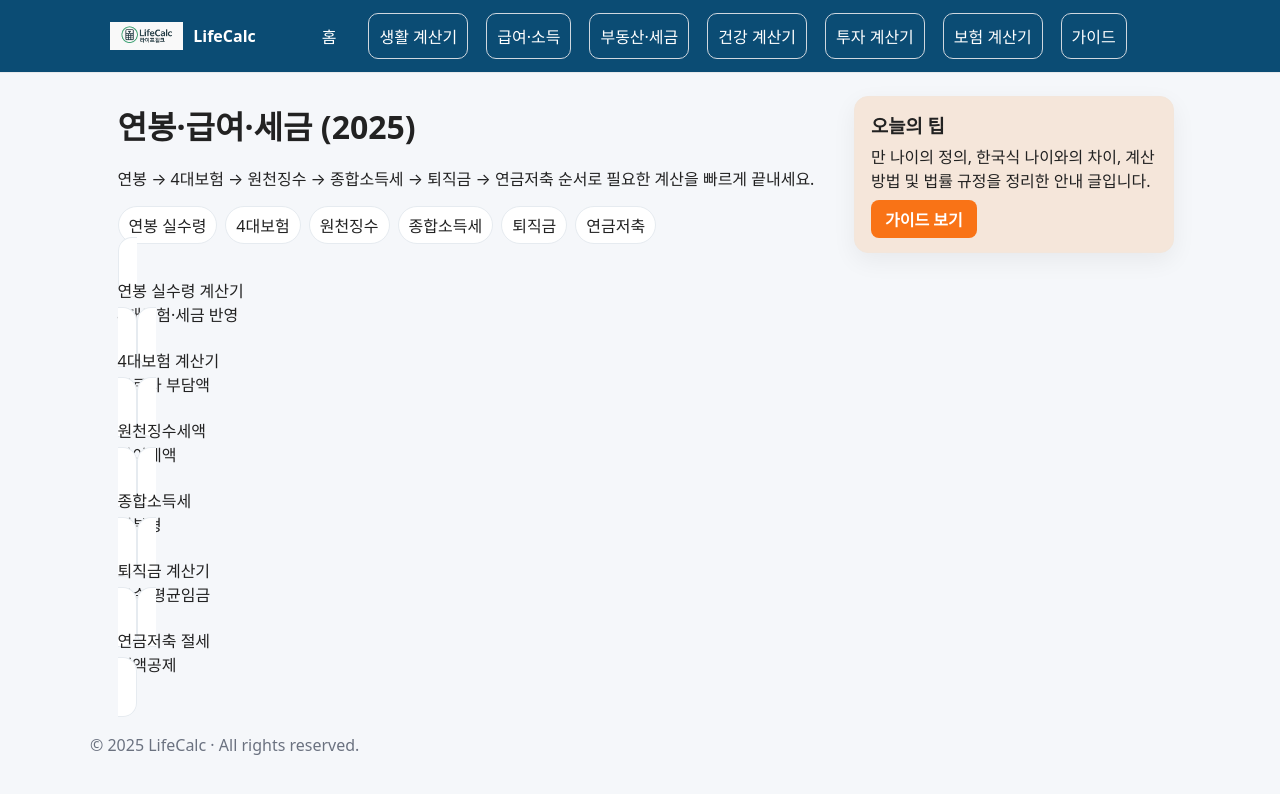
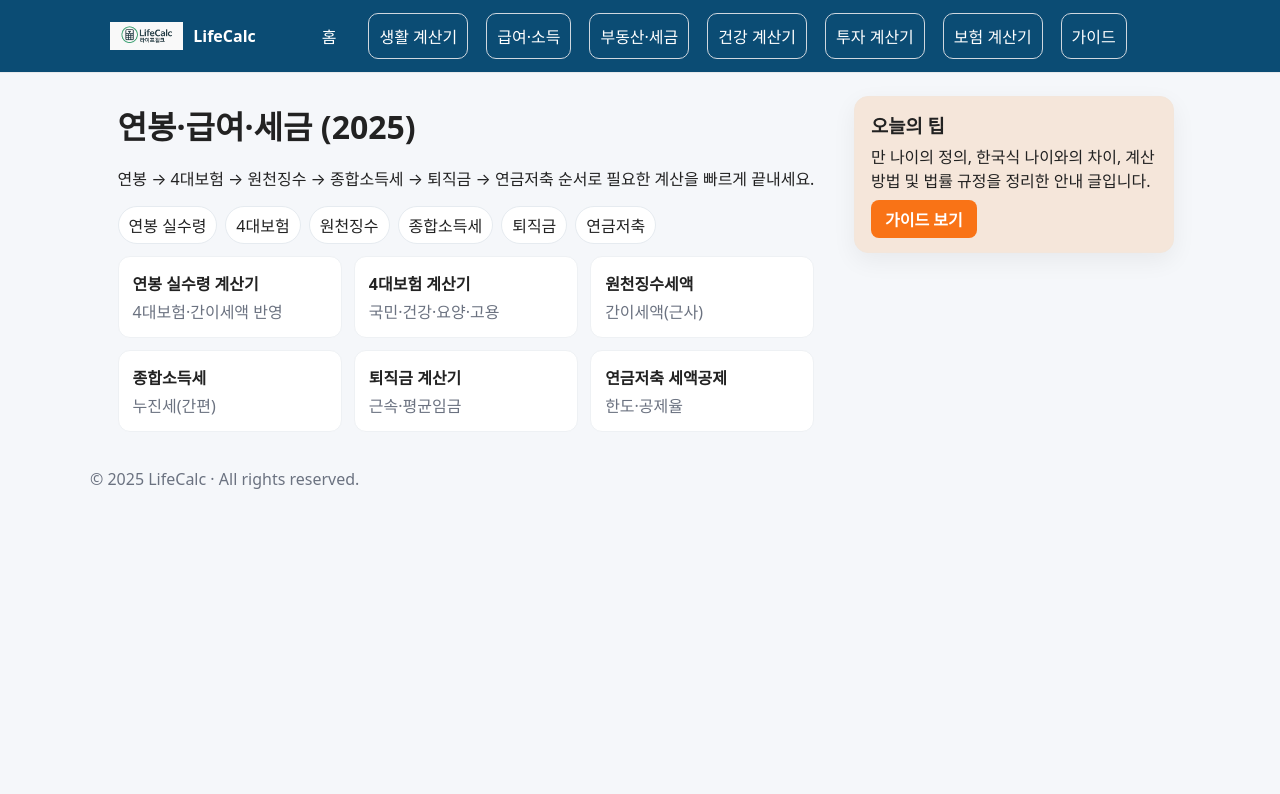
Before and after one commit to khai-lang/LifeCalc, a Jekyll site: the page built from salary/index.md, in a window 1280 px wide. Shown: the top 794 px of the page. Built offline with Jekyll 4.4.1, drawn with Linux system fonts in a browser that asks for light colours.

Commit message:
Update index.md

```diff
--- a/salary/index.md
+++ b/salary/index.md
@@ -11,23 +11,53 @@ section: salary
 
 <nav class="subnav" style="display:flex;gap:8px;flex-wrap:wrap;margin:12px 0;">
   <a class="chip" href="/salary/net-pay/">연봉 실수령</a>
-  <a class="chip" id="insurances" href="/salary/insurances/">4대보험</a>
-  <a class="chip" id="withholding" href="/salary/withholding/">원천징수</a>
+  <a class="chip" href="/salary/insurances/">4대보험</a>
+  <a class="chip" href="/salary/withholding/">원천징수</a>
   <a class="chip" href="/salary/income-tax/">종합소득세</a>
   <a class="chip" href="/salary/retirement/">퇴직금</a>
   <a class="chip" href="/salary/pension-savings/">연금저축</a>
 </nav>
 
 <div class="grid-cards">
-  <a class="card card-link" href="/salary/net-pay/"><div class="title">연봉 실수령 계산기</div><div class="desc">4대보험·세금 반영</div></a>
-  <a class="card card-link" href="/salary/insurances/"><div class="title">4대보험 계산기</div><div class="desc">근로자 부담액</div></a>
-  <a class="card card-link" href="/salary/withholding/"><div class="title">원천징수세액</div><div class="desc">간이세액</div></a>
-  <a class="card card-link" href="/salary/income-tax/"><div class="title">종합소득세</div><div class="desc">기본형</div></a>
-  <a class="card card-link" href="/salary/retirement/"><div class="title">퇴직금 계산기</div><div class="desc">근속·평균임금</div></a>
-  <a class="card card-link" href="/salary/pension-savings/"><div class="title">연금저축 절세</div><div class="desc">세액공제</div></a>
+  <a class="card card-link" href="/salary/net-pay/">
+    <div class="title">연봉 실수령 계산기</div>
+    <div class="desc">4대보험·간이세액 반영</div>
+  </a>
+
+  <a class="card card-link" href="/salary/insurances/">
+    <div class="title">4대보험 계산기</div>
+    <div class="desc">국민·건강·요양·고용</div>
+  </a>
+
+  <a class="card card-link" href="/salary/withholding/">
+    <div class="title">원천징수세액</div>
+    <div class="desc">간이세액(근사)</div>
+  </a>
+
+  <a class="card card-link" href="/salary/income-tax/">
+    <div class="title">종합소득세</div>
+    <div class="desc">누진세(간편)</div>
+  </a>
+
+  <a class="card card-link" href="/salary/retirement/">
+    <div class="title">퇴직금 계산기</div>
+    <div class="desc">근속·평균임금</div>
+  </a>
+
+  <a class="card card-link" href="/salary/pension-savings/">
+    <div class="title">연금저축 세액공제</div>
+    <div class="desc">한도·공제율</div>
+  </a>
 </div>
 
-<style>.chip{display:inline-block;padding:6px 10px;border:1px solid #e6ebf0;border-radius:999px;background:#fff}.chip:hover{background:#f6f7f9}</style>
+<style>
+.chip{display:inline-block;padding:6px 10px;border:1px solid #e6ebf0;border-radius:999px;background:#fff}
+.chip:hover{background:#f6f7f9}
+.grid-cards{display:grid;grid-template-columns:repeat(auto-fill,minmax(220px,1fr));gap:12px;margin-top:8px}
+.card{border:1px solid #eef1f4;border-radius:12px;padding:14px;background:#fff}
+.card .title{font-weight:600;margin-bottom:4px}
+.card .desc{color:#6b7280}
+</style>
 
 <script type="application/ld+json">
 {
```
